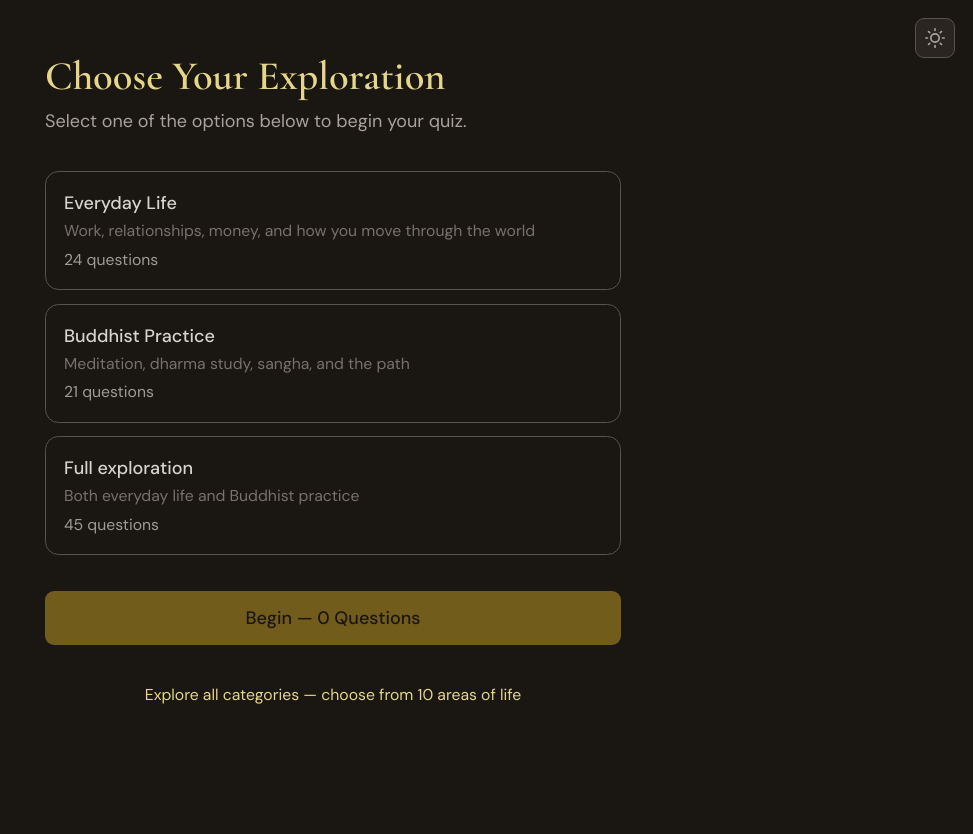
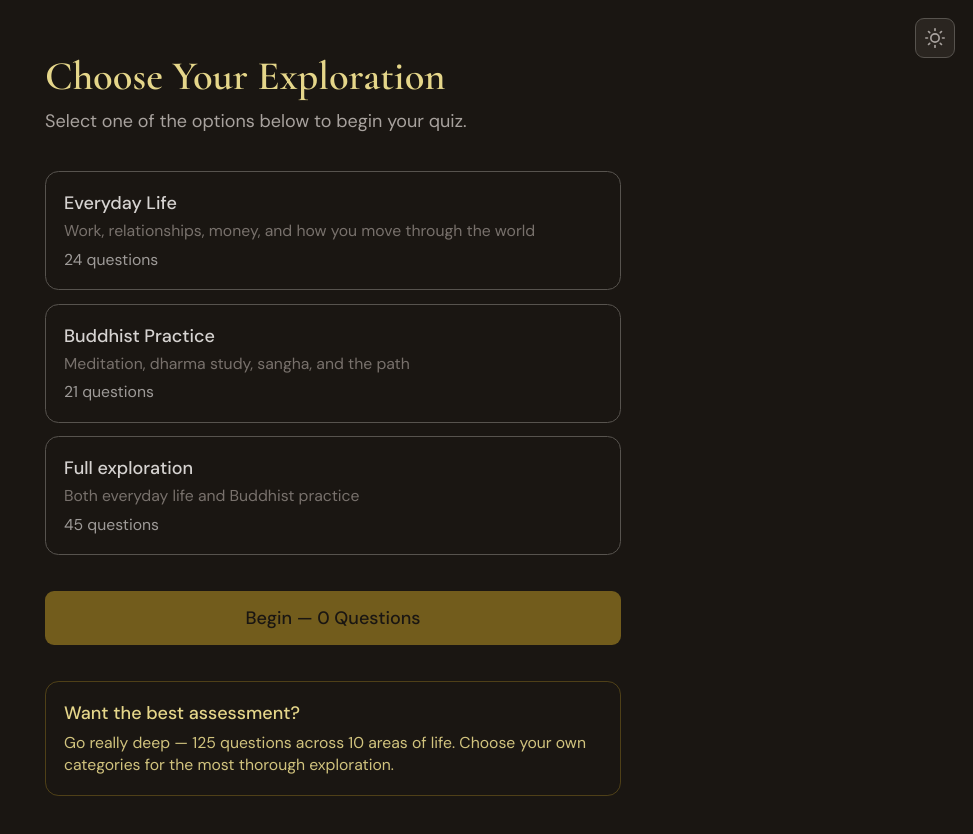
Before and after one commit to curiousdaniel/5buddhafamilies, a React (Vite) app: page /quiz-setup in a window 1280 px wide. Shown: the top 834 px of the page, without its empty margins (307-1280 px from the left). Before the commit the page ends 800 px from the top, so only its background shows below. Built offline with nearby package versions, Linux system fonts and the light colour scheme.

Commit message:
Promote deep quiz option: 125 questions across 10 categories
Made-with: Cursor

```diff
--- a/src/components/quiz/QuizModeSimple.tsx
+++ b/src/components/quiz/QuizModeSimple.tsx
@@ -103,15 +103,16 @@ export default function QuizModeSimple() {
           </button>
         )}
 
-        <p className="mt-8 text-center">
-          <button
-            type="button"
-            onClick={() => navigate('/categories')}
-            className="text-gold-dark dark:text-gold-light hover:underline text-sm"
-          >
-            Explore all categories — choose from 10 areas of life
-          </button>
-        </p>
+        <button
+          type="button"
+          onClick={() => navigate('/categories')}
+          className="w-full mt-8 text-left p-4 rounded-xl border border-gold/50 dark:border-gold/30 hover:border-gold hover:bg-gold/10 transition-colors text-gold-dark dark:text-gold-light"
+        >
+          <span className="font-medium block">Want the best assessment?</span>
+          <span className="text-sm mt-1 block opacity-90">
+            Go really deep — 125 questions across 10 areas of life. Choose your own categories for the most thorough exploration.
+          </span>
+        </button>
       </div>
     </motion.div>
   )
--- a/src/components/quiz/QuizStart.tsx
+++ b/src/components/quiz/QuizStart.tsx
@@ -22,10 +22,18 @@ export default function QuizStart() {
 
         <Button
           onClick={() => navigate('/quiz-setup')}
-          className="w-full mb-6"
+          className="w-full mb-4"
           aria-label="Begin the quiz"
         >
           Begin the Quiz
+        </Button>
+        <Button
+          variant="secondary"
+          onClick={() => navigate('/categories')}
+          className="w-full"
+          aria-label="Go deep with 125 questions"
+        >
+          Want the most thorough assessment? Go deep with 125 questions across 10 areas of life.
         </Button>
       </div>
     </motion.div>
```
